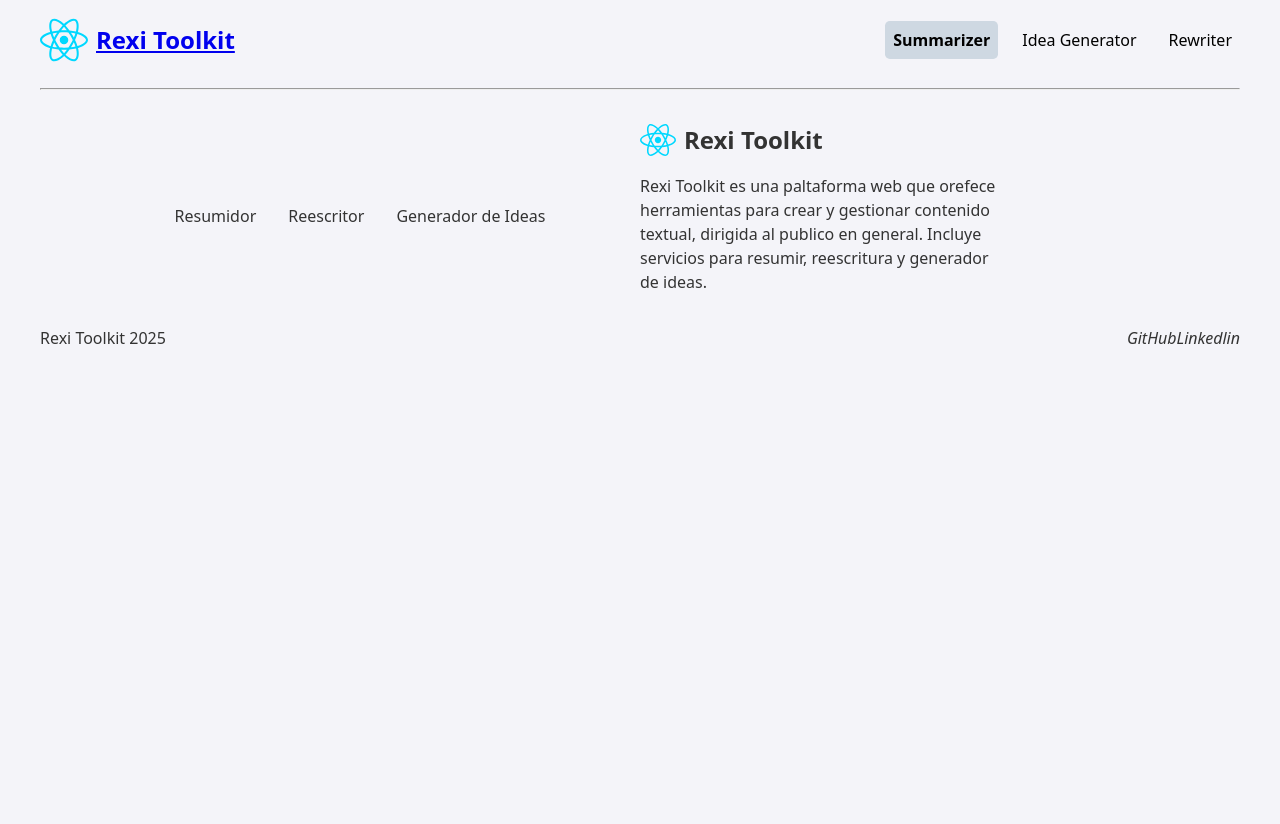
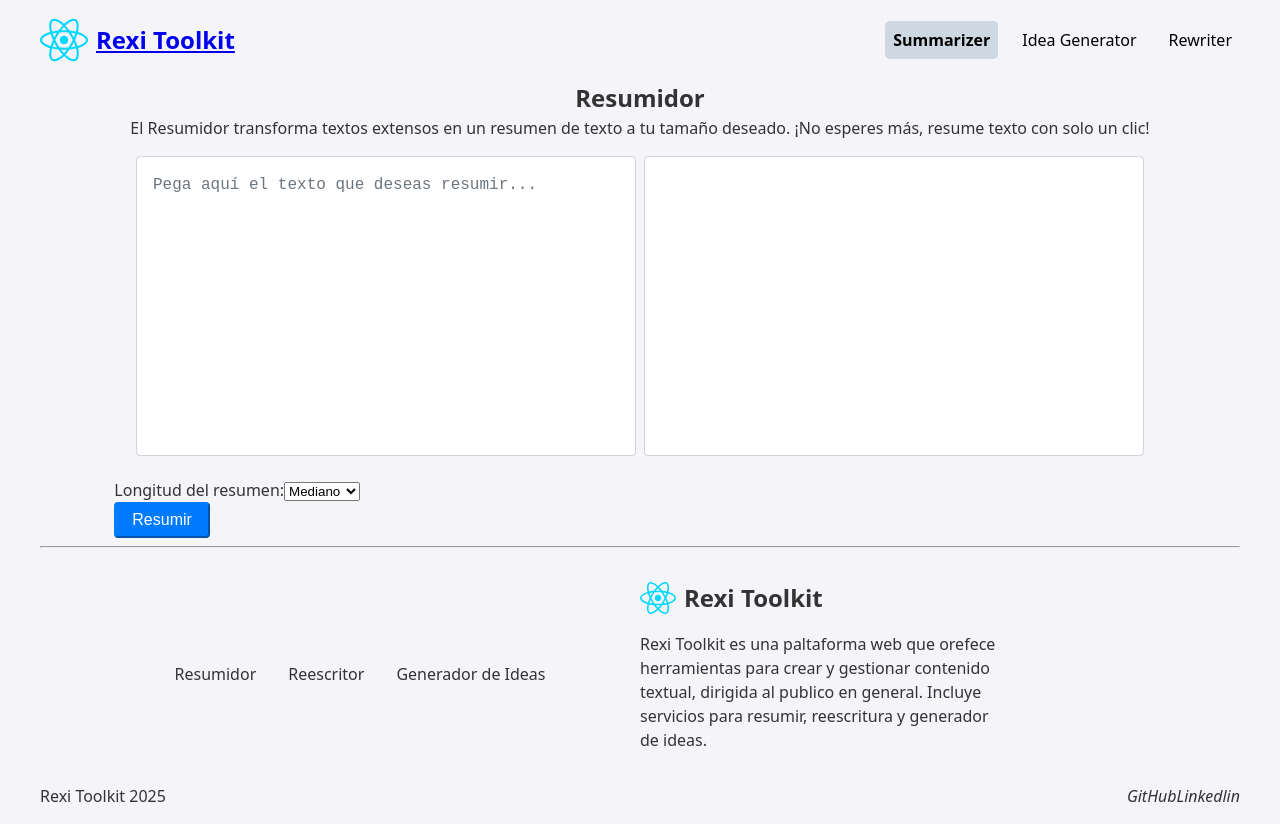
Before and after one commit to OsOsorioP/Orzalia, a React (Vite) app: page / in a window 1280 px wide. Before the commit the page ends 800 px from the top, so only its background shows below. Built offline with nearby package versions, Linux system fonts and the light colour scheme; no server answers.

Commit message:
Implement SummarizerTool in SummarizerPage for enhanced functionality

```diff
--- a/src/pages/SummarizerPage.jsx
+++ b/src/pages/SummarizerPage.jsx
@@ -1,5 +1,12 @@
+import SummarizerTool from "../features/summarizer/SumarizerTool";
+
 const SummarizerPage = () => {
-  return <></>;
+  return (
+    <main className="app-container">
+      <SummarizerTool />
+
+    </main>
+  );
 };
 
 export default SummarizerPage;
```
